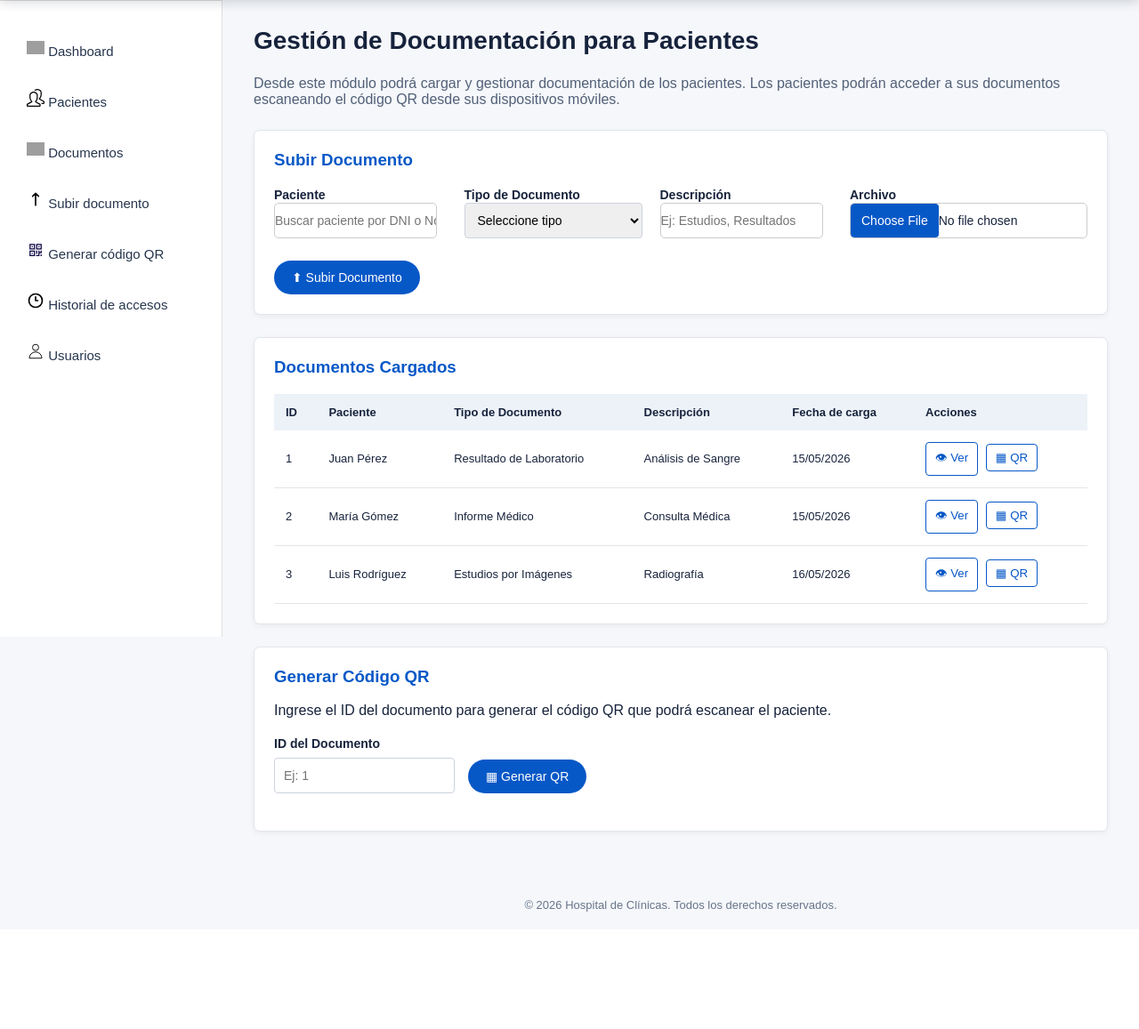
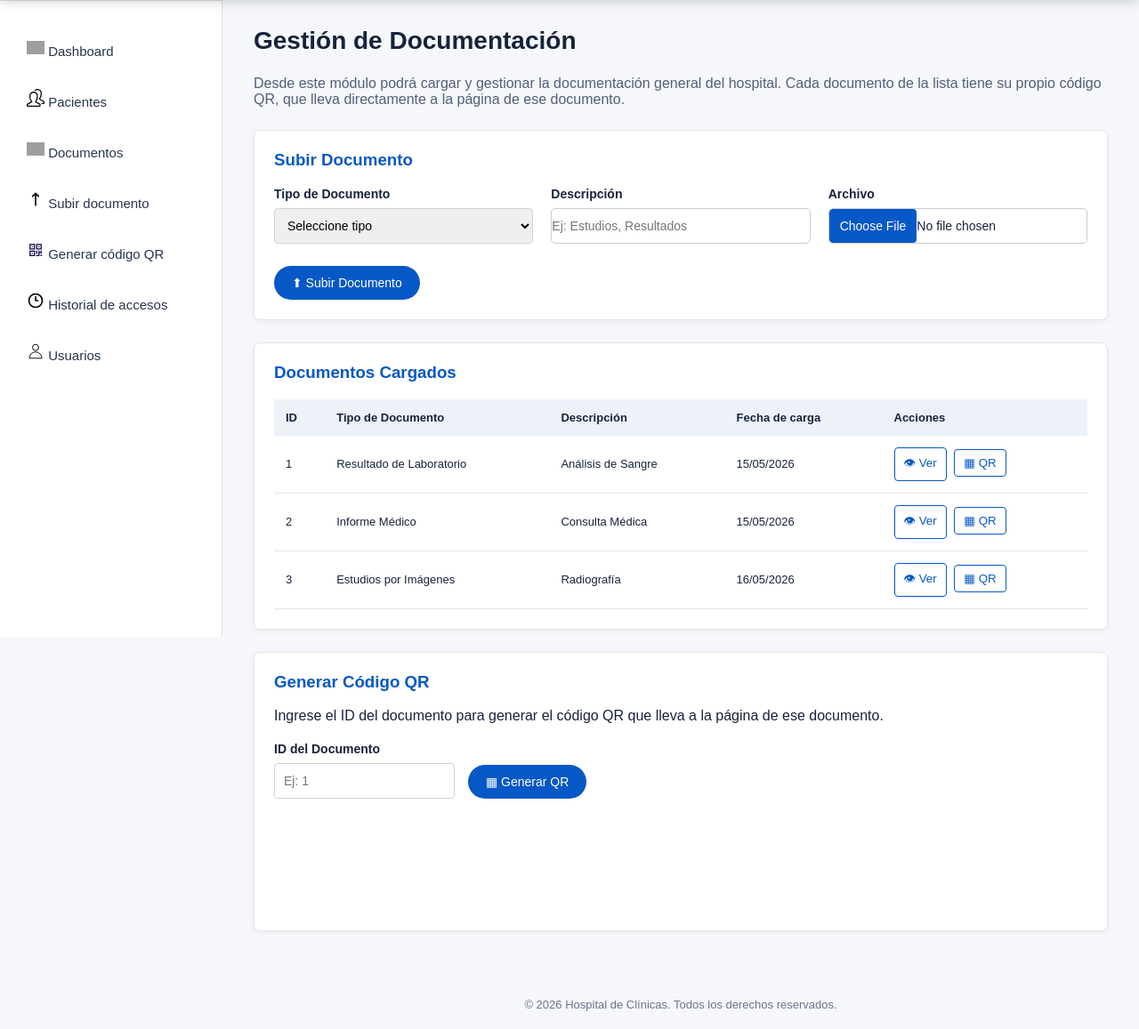
Before and after one commit to Luuucho7/Proyecto_Final, a PHP site: page /html/Documentacion.html in a window 1280 px wide. Shown: the part 84-1241 px from the top of the page at 89% size. Before the commit the page ends 1109 px from the top, so only its background shows below. Run offline with PHP 8.4, Linux system fonts and the light colour scheme; grey boxes are pictures that could not be loaded.

Commit message:
cambio de documentacion

```diff
--- a/css/Documentacion.css
+++ b/css/Documentacion.css
@@ -155,11 +155,29 @@ body {
 
     display: grid;
 
-    grid-template-columns: repeat(4, 1fr);
+    /* Las tres columnas se reparten todo el ancho de la tarjeta. */
+    grid-template-columns: repeat(3, 1fr);
 
     gap: 20px;
 
     margin-bottom: 25px;
+
+    width: 100%;
+}
+
+
+.campo {
+
+    display: flex;
+
+    flex-direction: column;
+}
+
+
+.campo input,
+.campo select {
+
+    width: 100%;
 }
 
 
@@ -310,6 +328,21 @@ td {
 /* GENERADOR QR */
 /* ========================= */
 
+/* El generador queda a la izquierda y el QR justo al lado. */
+.zonaQR {
+
+    display: flex;
+
+    align-items: flex-start;
+
+    gap: 30px;
+
+    flex-wrap: wrap;
+
+    margin-top: 20px;
+}
+
+
 .generadorQR {
 
     display: flex;
@@ -317,8 +350,6 @@ td {
     align-items: end;
 
     gap: 15px;
-
-    margin-top: 20px;
 }
 
 
@@ -330,15 +361,49 @@ td {
 }
 
 
+.marcoQR {
+
+    text-align: center;
+}
+
+
+#qrIframe {
+
+    display: block;
+
+    width: 180px;
+
+    height: 180px;
+
+    /* Sin borde ni fondo, para que se vea solo el código QR. */
+    border: none;
+
+    background-color: transparent;
+}
+
+
 #resultadoQR {
 
-    margin-top: 20px;
+    margin-top: 10px;
 
-    font-size: 18px;
+    margin-bottom: 10px;
+
+    font-size: 15px;
 
     color: #0758c7;
 
     font-weight: bold;
+}
+
+
+/* El enlace de descarga aparece recién cuando se genera el QR. */
+#descargarQR {
+
+    display: none;
+
+    text-decoration: none;
+
+    margin-right: 0;
 }
 
 
--- a/html/Documentacion.html
+++ b/html/Documentacion.html
@@ -81,15 +81,15 @@
     <!-- CONTENIDO PRINCIPAL -->
     <main class="contenido">
 
-        <h2>Gestión de Documentación para Pacientes</h2>
+        <h2>Gestión de Documentación</h2>
 
         <p class="descripcion">
 
-            Desde este módulo podrá cargar y gestionar documentación
-            de los pacientes.
+            Desde este módulo podrá cargar y gestionar la documentación
+            general del hospital.
 
-            Los pacientes podrán acceder a sus documentos escaneando
-            el código QR desde sus dispositivos móviles.
+            Cada documento de la lista tiene su propio código QR, que
+            lleva directamente a la página de ese documento.
 
         </p>
 
@@ -100,18 +100,6 @@
             <h3>Subir Documento</h3>
 
             <div class="formulario">
-
-                <div class="campo">
-
-                    <label>Paciente</label>
-
-                    <input
-                        type="text"
-                        id="paciente"
-                        placeholder="Buscar paciente por DNI o Nombre">
-
-                </div>
-
 
                 <div class="campo">
 
@@ -193,8 +181,6 @@
 
                         <th>ID</th>
 
-                        <th>Paciente</th>
-
                         <th>Tipo de Documento</th>
 
                         <th>Descripción</th>
@@ -214,8 +200,6 @@
 
                         <td>1</td>
 
-                        <td>Juan Pérez</td>
-
                         <td>Resultado de Laboratorio</td>
 
                         <td>Análisis de Sangre</td>
@@ -230,7 +214,7 @@
 
                             <button
                                 class="botonPequeno"
-                                onclick="generarQR()">
+                                onclick="qrDeLaFila(1)">
 
                                 ▦ QR
 
@@ -244,8 +228,6 @@
                     <tr>
 
                         <td>2</td>
-
-                        <td>María Gómez</td>
 
                         <td>Informe Médico</td>
 
@@ -261,7 +243,7 @@
 
                             <button
                                 class="botonPequeno"
-                                onclick="generarQR()">
+                                onclick="qrDeLaFila(2)">
 
                                 ▦ QR
 
@@ -275,8 +257,6 @@
                     <tr>
 
                         <td>3</td>
-
-                        <td>Luis Rodríguez</td>
 
                         <td>Estudios por Imágenes</td>
 
@@ -292,7 +272,7 @@
 
                             <button
                                 class="botonPequeno"
-                                onclick="generarQR()">
+                                onclick="qrDeLaFila(3)">
 
                                 ▦ QR
 
@@ -316,10 +296,13 @@
 
             <p>
                 Ingrese el ID del documento para generar
-                el código QR que podrá escanear el paciente.
+                el código QR que lleva a la página de ese documento.
             </p>
 
 
+            <div class="zonaQR">
+
+                <!-- Lado izquierdo: el generador -->
                 <div class="generadorQR">
 
                     <div>
@@ -345,7 +328,27 @@
                 </div>
 
 
-            <div id="resultadoQR"></div>
+                <!-- Lado derecho: el QR mostrado dentro de un iframe -->
+                <div class="marcoQR">
+
+                    <iframe
+                        id="qrIframe"
+                        title="Código QR del documento"></iframe>
+
+                    <p id="resultadoQR"></p>
+
+                    <a
+                        id="descargarQR"
+                        class="botonPequeno"
+                        href="">
+
+                        ⬇ Descargar QR
+
+                    </a>
+
+                </div>
+
+            </div>
 
         </section>
 
--- a/js/Documentacion.js
+++ b/js/Documentacion.js
@@ -1,10 +1,10 @@
 function subirDocumento() {
 
-    let paciente = document.getElementById("paciente").value;
     let tipoDocumento = document.getElementById("tipoDocumento").value;
+    let descripcion = document.getElementById("descripcionDocumento").value;
     let archivo = document.getElementById("archivo").value;
 
-    if (paciente == "" || tipoDocumento == "" || archivo == "") {
+    if (tipoDocumento == "" || descripcion == "" || archivo == "") {
 
         alert("Complete todos los campos antes de subir el documento.");
 
@@ -25,7 +25,28 @@ function generarQR() {
 
     } else {
 
+        // Dirección de la página de ese documento.
+        let pagina = "http://localhost/Proyecto_Final/html/Documentacion.html?documento=" + idDocumento;
+
+        // Dirección de la imagen del código QR de esa página.
+        let imagenQR = "https://api.qrserver.com/v1/create-qr-code/?size=160x160&data=" + pagina;
+
+        // El iframe muestra el código QR.
+        document.getElementById("qrIframe").src = imagenQR;
+
+        // El enlace descarga esa misma imagen.
+        document.getElementById("descargarQR").href = imagenQR + "&download=1";
+        document.getElementById("descargarQR").style.display = "inline-block";
+
         document.getElementById("resultadoQR").innerHTML =
-            "Código QR generado para el documento Nº " + idDocumento;
+            "Código QR del documento Nº " + idDocumento;
     }
 }
+
+
+function qrDeLaFila(idDocumento) {
+
+    document.getElementById("idDocumento").value = idDocumento;
+
+    generarQR();
+}
--- a/php/conexion.php
+++ b/php/conexion.php
@@ -1,4 +1,3 @@
-
 <?php
 $host     = 'localhost';
 $dbname   = 'hospital_clinicas';
--- /dev/null
+++ b/php/index.php
@@ -0,0 +1,5 @@
+<?php
+
+
+
+?>
```
Also changed, not shown: css/elemento_traslado.css (added, +47 -0 lines), html/Elemento_trasladado.html (added, +64 -0 lines), html/Elmento_trasladado.html (deleted, +0 -52 lines), html/pacientes.html (+16 -32 lines), index.html (+7 -1 lines), js/index.js (added, +63 -0 lines), php/login.php (+47 -27 lines), js/register.js (added). Lines whose indentation alone changed are shown as unchanged.
